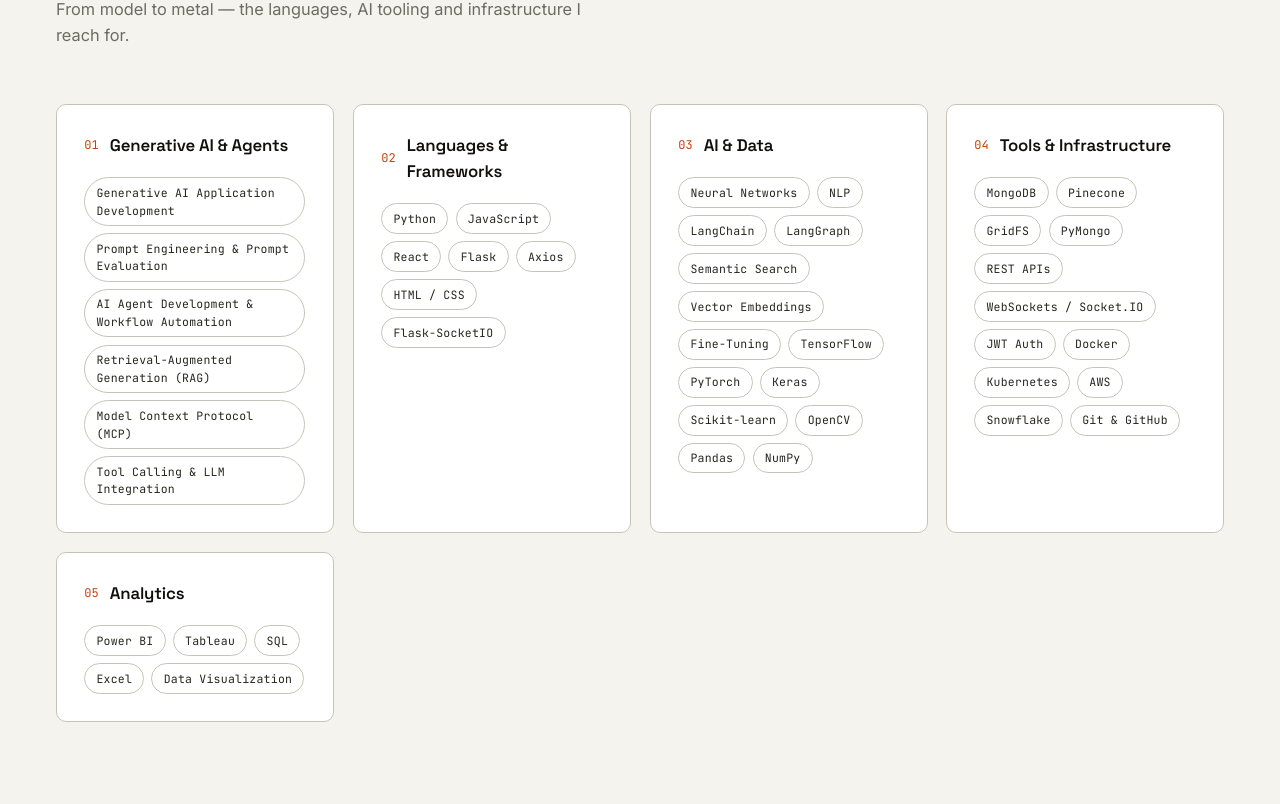
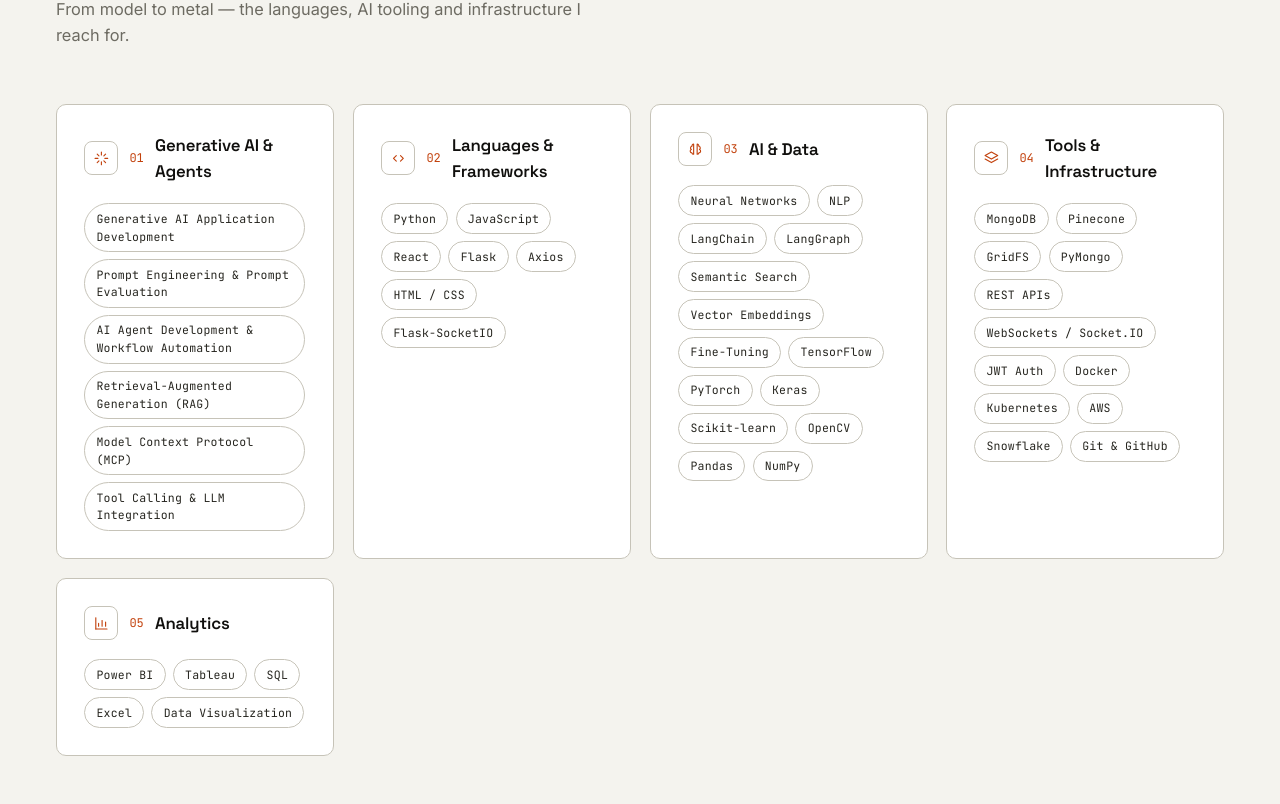
Before and after one commit to sachin-2004jlr/My-Portifolio, a React (Vite) app: page / in a window 1280 px wide. Shown: the part 2596-3400 px from the top of the page. Built offline with nearby package versions, Linux system fonts and the light colour scheme.

Commit message:
Skills: render the per-group icons (data field was defined but unused)

```diff
--- a/src/components/Skills.jsx
+++ b/src/components/Skills.jsx
@@ -1,6 +1,7 @@
 import Reveal from './Reveal'
 import SectionHeading from './SectionHeading'
 import TiltCard from './TiltCard'
+import { Icon } from './Icons'
 import { skillGroups } from '../data/content'
 
 export default function Skills() {
@@ -18,6 +19,9 @@
           <Reveal className="skills__cell" key={group.title} delay={i * 0.05}>
             <TiltCard className="skill-card" max={5} lift={3}>
               <div className="skill-card__head">
+                <span className="skill-card__icon" aria-hidden="true">
+                  <Icon name={group.icon} />
+                </span>
                 <span className="skill-card__num">{String(i + 1).padStart(2, '0')}</span>
                 <h3 className="skill-card__title">{group.title}</h3>
               </div>
--- a/src/index.css
+++ b/src/index.css
@@ -523,6 +523,12 @@
 .skill-card { padding: 1.7rem; border: 1px solid var(--line-strong); border-radius: 10px; background: var(--card); }
 .skill-card:hover { box-shadow: 0 18px 40px -24px rgba(0,0,0,.45); border-color: var(--ink); }
 .skill-card__head { display: flex; align-items: center; gap: 0.7rem; margin-bottom: 1.2rem; }
+.skill-card__icon {
+  display: grid; place-items: center;
+  width: 34px; height: 34px; flex-shrink: 0;
+  border: 1px solid var(--line-strong); border-radius: 8px;
+  font-size: 1.05rem; color: var(--accent-deep);
+}
 .skill-card__num { font-family: var(--font-mono); font-size: 0.75rem; color: var(--accent-deep); }
 .skill-card__title { font-family: var(--font-display); font-weight: 600; font-size: 1.05rem; letter-spacing: -0.01em; }
 .skill-card__tags { display: flex; flex-wrap: wrap; gap: 0.45rem; }
```
